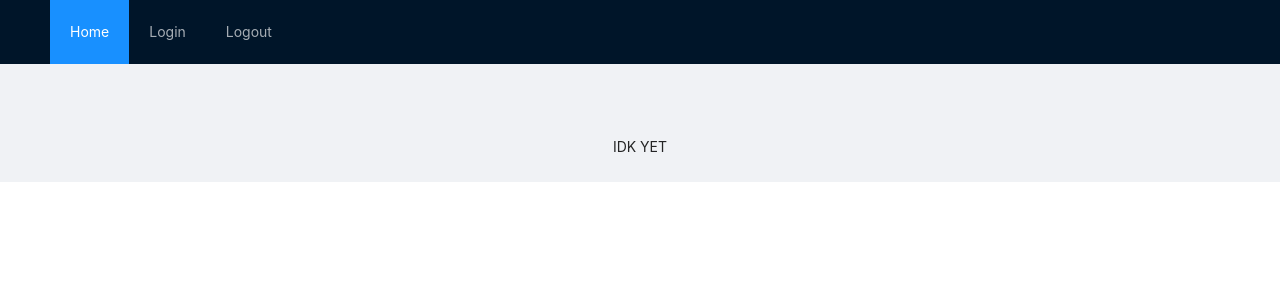
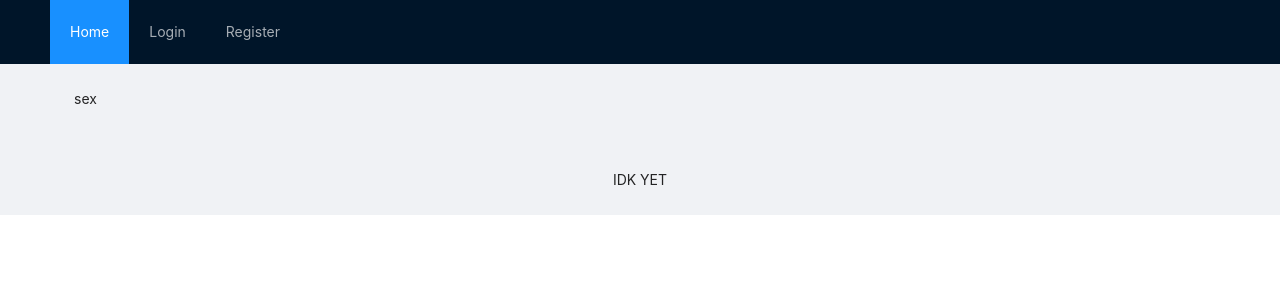
Before and after one commit to Terkea/firebase_react_auth, a React (Create React App) app: page / in a window 1280 px wide. Shown: the top 300 px of the page. Built offline with nearby package versions, Linux system fonts and the light colour scheme; no server answers.

Commit message:
isAuthenticated

```diff
--- a/src/App.js
+++ b/src/App.js
@@ -1,5 +1,5 @@
 import { BrowserRouter as Router, Switch, Route } from "react-router-dom";
-import React, { useEffect } from "react";
+import React, { useEffect, useState } from "react";
 
 import Home from "./components/Home";
 import Login from "./components/Login";
@@ -13,9 +13,17 @@ import * as actions from "./store/actions/user";
 import "antd/dist/antd.css"; // or 'antd/dist/antd.less'
 import "./App.css";
 
+import { auth } from "./firebase";
+
 const App = (props) => {
   useEffect(() => {
-    props.autoLogIn();
+    auth.onAuthStateChanged((user) => {
+      if (user) {
+        props.autoLogIn(user);
+      } else {
+        props.logout();
+      }
+    });
   });
 
   return (
@@ -25,18 +33,29 @@ const App = (props) => {
         <Route exact path="/register" component={Register} />
         <Route exact path="/login" component={Login} />
         <Route exact path="/logout" component={Logout} />
+
         <CustomLayout {...props}>
-          <Route exact path="/my_profile/" component={Home} />
+          <Route exact path="/" component={Home} />
         </CustomLayout>
       </Switch>
     </Router>
   );
 };
 
-const mapDispatchToProps = (dispatch) => {
+const mapStateToProps = (state) => {
   return {
-    autoLogIn: () => dispatch(actions.autoLogin()),
+    loading: state.user.loading,
+    error: state.user.error,
+    payload: state.user.payload,
+    isAuthenticated: state.user.isAuthenticated,
   };
 };
 
-export default connect(null, mapDispatchToProps)(App);
+const mapDispatchToProps = (dispatch) => {
+  return {
+    autoLogIn: (user) => dispatch(actions.autoLogin(user)),
+    logout: () => dispatch(actions.logoutUser()),
+  };
+};
+
+export default connect(mapStateToProps, mapDispatchToProps)(App);
--- a/src/components/Home.js
+++ b/src/components/Home.js
@@ -5,7 +5,13 @@ import { withRouter } from "react-router-dom";
 import * as actions from "../store/actions/user";
 
 const Home = (props) => {
-  return <div>{props.payload ? <b>Hi, {props.payload.email}</b> : "Never seen you before"}</div>;
+  // return <div>{props.payload ? <b>Hi, {props.payload.email}</b> : "Never seen you before"}</div>;
+  return (
+    <div>
+      sex
+      <h1>{props.isAuthenticated}</h1>
+    </div>
+  );
 };
 
 const mapStateToProps = (state) => {
--- a/src/containers/Layout.js
+++ b/src/containers/Layout.js
@@ -1,20 +1,18 @@
 import React, { useState, useEffect } from "react";
 import { Layout, Menu } from "antd";
-import { Link, withRouter, useLocation, Redirect } from "react-router-dom";
+import {
+  Link,
+  withRouter,
+  useLocation,
+  Redirect,
+  useHistory,
+} from "react-router-dom";
 import { connect } from "react-redux";
 import * as actions from "../store/actions/user";
 
 const { Header, Content, Footer } = Layout;
 
 const CustomLayout = (props) => {
-  const [isAuthenticated, setIsAuthenticated] = useState(null);
-
-  useEffect(() => {
-    try {
-      setIsAuthenticated(props.payload.providerData);
-    } catch {}
-  }, [isAuthenticated]);
-
   return (
     <Layout className="layout">
       <Header>
@@ -23,14 +21,23 @@ const CustomLayout = (props) => {
           <Menu.Item key="/">
             <Link to="/">Home</Link>
           </Menu.Item>
-          <Menu.Item key="/login">
-            <Link to="/login/">Login</Link>
-          </Menu.Item>
-          {isAuthenticated ? (
+
+          {/* PUBLIC ROUTES */}
+
+          {props.isAuthenticated === false ? (
+            <Menu.Item key="/login">
+              <Link to="/login/">Login</Link>
+            </Menu.Item>
+          ) : null}
+
+          {props.isAuthenticated === false ? (
             <Menu.Item key="/register">
               <Link to="/register">Register</Link>
             </Menu.Item>
-          ) : (
+          ) : null}
+
+          {/* AUTH ROUTES */}
+          {props.isAuthenticated === false ? null : (
             <Menu.Item key="/logout">
               <Link to="/logout">Logout</Link>
             </Menu.Item>
@@ -45,11 +52,5 @@ const CustomLayout = (props) => {
   );
 };
 
-const mapStateToProps = (state) => {
-  return {
-    loading: state.user.loading,
-    error: state.user.error,
-    payload: state.user.payload,
-  };
-};
-export default withRouter(connect(mapStateToProps, null)(CustomLayout));
+
+export default CustomLayout;
--- a/src/store/actions/user.js
+++ b/src/store/actions/user.js
@@ -1,3 +1,4 @@
+import firebase from "firebase/app";
 import * as actionTypes from "./actionTypes";
 import { auth } from "../../firebase";
 
@@ -34,6 +35,7 @@ export const authStart = (email) => {
     error: null,
     loading: true,
     payload: { email },
+    isAuthenticated: false,
   };
 };
 
@@ -43,6 +45,7 @@ export const authSuccess = (user) => {
     error: null,
     loading: false,
     payload: user,
+    isAuthenticated: true,
   };
 };
 
@@ -52,6 +55,7 @@ export const authFail = (error) => {
     error: error,
     loading: false,
     payload: null,
+    isAuthenticated: false,
   };
 };
 
@@ -61,6 +65,7 @@ export const logout = () => {
     error: null,
     loading: false,
     payload: null,
+    isAuthenticated: false,
   };
 };
 
@@ -94,12 +99,8 @@ export const signInUser = (email, password) => (dispatch) => {
     });
 };
 
-export const autoLogin = () => (dispatch) => {
-  auth.onAuthStateChanged((user) => {
-    if (user) {
-      dispatch(authSuccess(user));
-    }
-  });
+export const autoLogin = (user) => (dispatch) => {
+  dispatch(authSuccess(user));
 };
 
 export const logoutUser = () => (dispatch) => {
--- a/src/store/reducers/user.js
+++ b/src/store/reducers/user.js
@@ -33,6 +33,7 @@ const authStart = (state, action) => {
   return updateObject(state, {
     loading: action.loading,
     payload: action.payload,
+    isAuthenticated: action.isAuthenticated,
   });
 };
 
@@ -41,6 +42,7 @@ const authSuccess = (state, action) => {
     loading: action.loading,
     error: action.error,
     payload: action.payload,
+    isAuthenticated: action.isAuthenticated,
   });
 };
 
@@ -48,6 +50,7 @@ const authFail = (state, action) => {
   return updateObject(state, {
     loading: action.loading,
     error: action.error,
+    isAuthenticated: action.isAuthenticated,
   });
 };
 
@@ -56,6 +59,7 @@ const logout = (state, action) => {
     loading: action.loading,
     error: action.error,
     payload: action.payload,
+    isAuthenticated: action.isAuthenticated,
   });
 };
 
```
